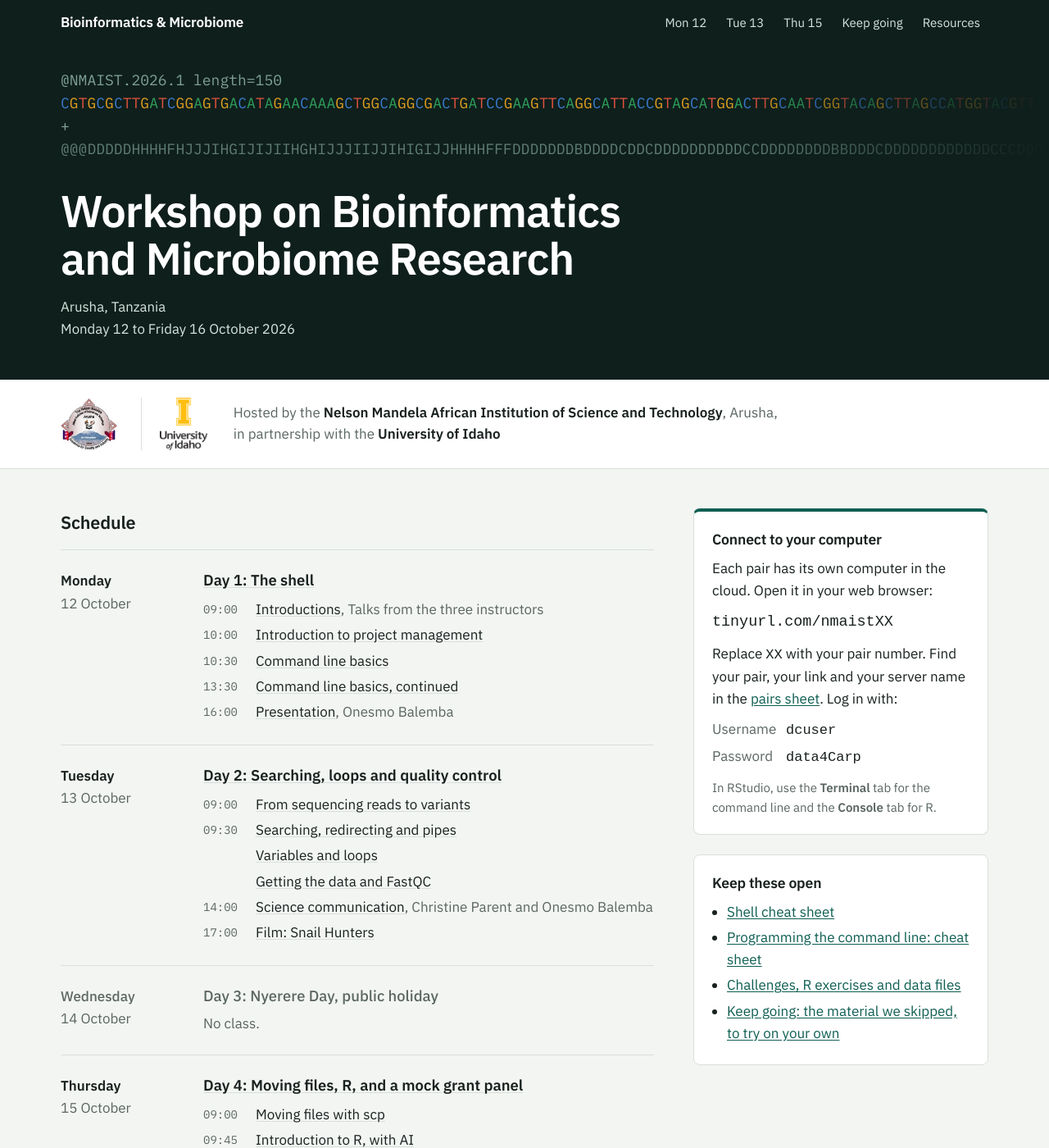
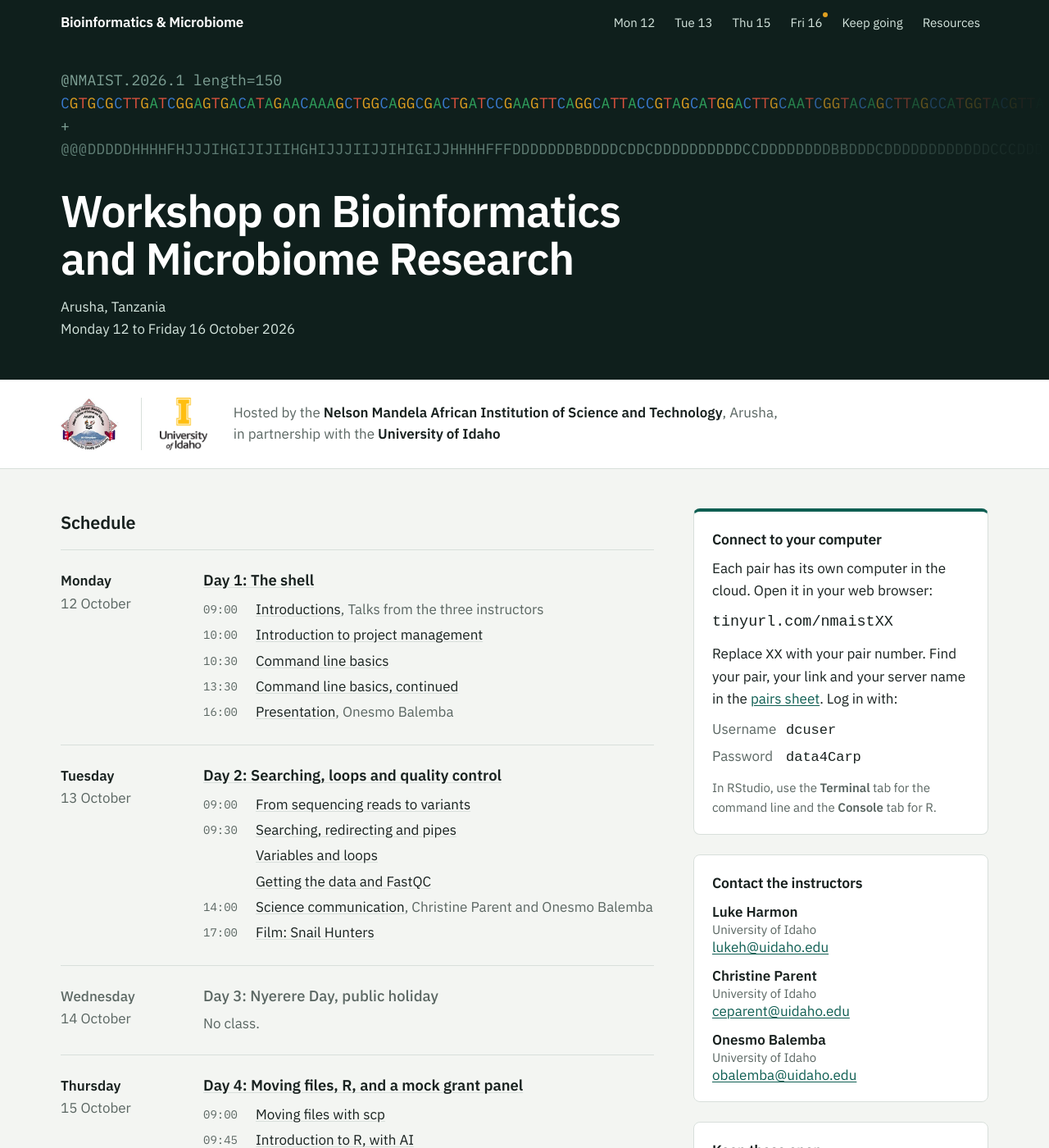
Before and after one commit to lukejharmon/tanzania2026, a Jekyll site: the page built from index.md, in a window 1280 px wide and 1400 px high. Shown: the whole window at 82% size. Built offline with Jekyll 4.4.1, drawn with Linux system fonts in a browser that asks for light colours; some of the changed text lies outside the part shown.

Commit message:
Add instructor contacts and Friday certificate session
Co-Authored-By: Claude Opus 5.5 <noreply@anthropic.com>
Claude-Session: https://claude.ai/code/session_018TzzAXs5v8jwwhRDwTFwto

```diff
--- /dev/null
+++ b/_data/instructors.yml
@@ -0,0 +1,10 @@
+# Instructor contact details, shown on the home page and in the footer of every page
+- name: Luke Harmon
+  affiliation: University of Idaho
+  email: lukeh@uidaho.edu
+- name: Christine Parent
+  affiliation: University of Idaho
+  email: ceparent@uidaho.edu
+- name: Onesmo Balemba
+  affiliation: University of Idaho
+  email: obalemba@uidaho.edu
--- a/_layouts/base.html
+++ b/_layouts/base.html
@@ -43,6 +43,8 @@
       </div>{% endunless %}
       <div class="footer-text">
       <p>{{ site.title }}<br>Nelson Mandela African Institution of Science and Technology, Arusha, in partnership with the University of Idaho.</p>
+      <p class="footer-contact">Contact:
+        {% for i in site.data.instructors %}{{ i.name }}, <a href="mailto:{{ i.email }}">{{ i.email }}</a>{% unless forloop.last %} · {% endunless %}{% endfor %}</p>
       <p>Lesson material adapted from <a href="https://datacarpentry.org/">Data Carpentry</a> (CC-BY 4.0).</p>
       </div>
     </div>
--- a/_layouts/home.html
+++ b/_layouts/home.html
@@ -64,6 +64,17 @@ layout: base
     <div class="side">
       {% include connect.html %}
 
+      <section class="contact" id="contact" aria-labelledby="contact-title">
+        <h2 id="contact-title">Contact the instructors</h2>
+        <ul>
+          {% for i in site.data.instructors %}
+          <li><span class="contact-name">{{ i.name }}</span>
+            <span class="contact-aff">{{ i.affiliation }}</span>
+            <a href="mailto:{{ i.email }}">{{ i.email }}</a></li>
+          {% endfor %}
+        </ul>
+      </section>
+
       <section class="quick" aria-labelledby="quick-title">
         <h2 id="quick-title">Keep these open</h2>
         <ul>
--- a/assets/site.css
+++ b/assets/site.css
@@ -142,6 +142,13 @@ a:hover { color: var(--ink); }
 .connect-login dd { margin: 0; }
 .connect-note { font-size: 15px; color: var(--muted); margin-bottom: 0 !important; }
 .quick ul { margin: 0; padding-left: 18px; }
+.contact { background: var(--surface); border: 1px solid var(--line); border-radius: var(--radius); padding: 20px 22px; }
+.contact h2 { font-size: 1.1rem; margin: 0 0 10px; }
+.contact ul { list-style: none; margin: 0; padding: 0; display: grid; gap: 12px; }
+.contact li { display: flex; flex-direction: column; line-height: 1.35; }
+.contact-name { font-weight: 600; }
+.contact-aff { font-size: 15px; color: var(--muted); }
+.contact a { overflow-wrap: anywhere; }
 .quick li { margin: 4px 0; }
 
 /* ---------- Day pages ---------- */
```
Also changed, not shown: _data/schedule.yml (+13 -0 lines), day5.md (added, +16 -0 lines).
